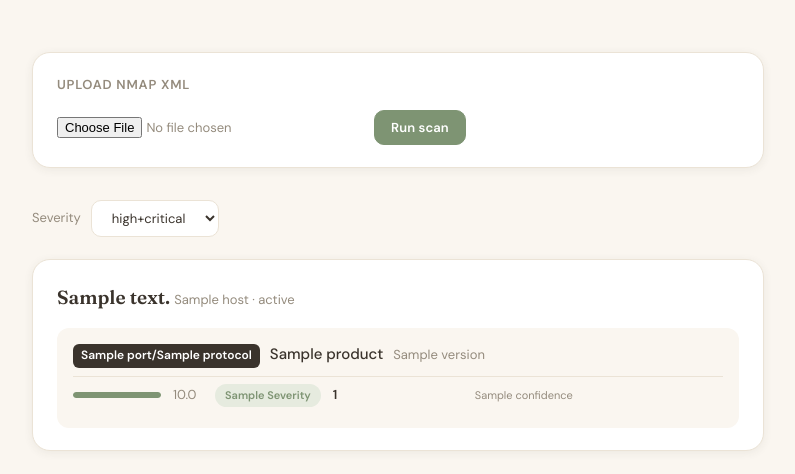
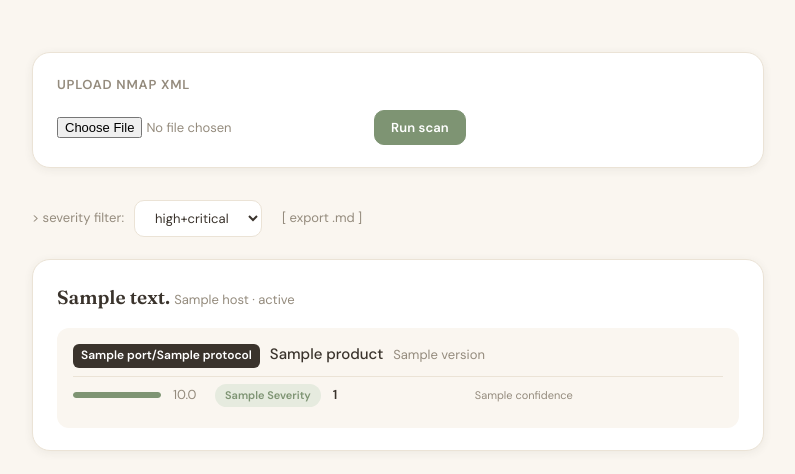
Before and after one commit to nicolinastefan/cvehawk, a FastAPI app: template app/templates/dashboard.html in a window 1280 px wide. Shown: the part 205-679 px from the top of the page, without its empty margins (242-1037 px from the left). Run offline with FastAPI, Linux system fonts and the light colour scheme; the template is opened without the code that fills it: most values are stand-ins (such as "Sample title", 1, 10 or a date in 2020).

Commit message:
Add export button to dashboard UI

```diff
--- a/app/static/style.css
+++ b/app/static/style.css
@@ -292,6 +292,18 @@
   content: "🐦‍⬛ ";
 }
 
+.export-link {
+  color: var(--amber);
+  text-decoration: none;
+  border: 1px solid var(--amber-dim);
+  padding: 5px 10px;
+  font-size: 13px;
+}
+
+.export-link:hover {
+  background: var(--amber-faint);
+}
+
 @media (max-width: 600px) {
   .finding-row { white-space: normal; flex-wrap: wrap; }
   .bar-chart { min-width: auto; }
--- a/app/templates/dashboard.html
+++ b/app/templates/dashboard.html
@@ -24,8 +24,8 @@
     </div>
 
     {% if scan %}
-      <form method="get" action="/dashboard/{{ scan.scan_id }}" class="filter-line">
-        <span>Severity</span>
+<form method="get" action="/dashboard/{{ scan.scan_id }}" class="filter-line">
+        <span>&gt; severity filter:</span>
         <select name="severity" onchange="this.form.submit()">
           <option value="high_critical" {% if scan.severity_filter == "high_critical" %}selected{% endif %}>high+critical</option>
           <option value="all" {% if scan.severity_filter == "all" %}selected{% endif %}>all</option>
@@ -34,8 +34,8 @@
           <option value="medium" {% if scan.severity_filter == "medium" %}selected{% endif %}>medium</option>
           <option value="low" {% if scan.severity_filter == "low" %}selected{% endif %}>low</option>
         </select>
+        <a href="/scans/{{ scan.scan_id }}/export?severity={{ scan.severity_filter }}" class="export-link">[ export .md ]</a>
       </form>
-
       {% for host in scan.hosts %}
         <div class="host-block">
           <div><span class="host-title">{{ host.ip_address }}</span> <span class="host-meta">{{ host.hostname or "" }} &middot; {{ host.state }}</span></div>
```
